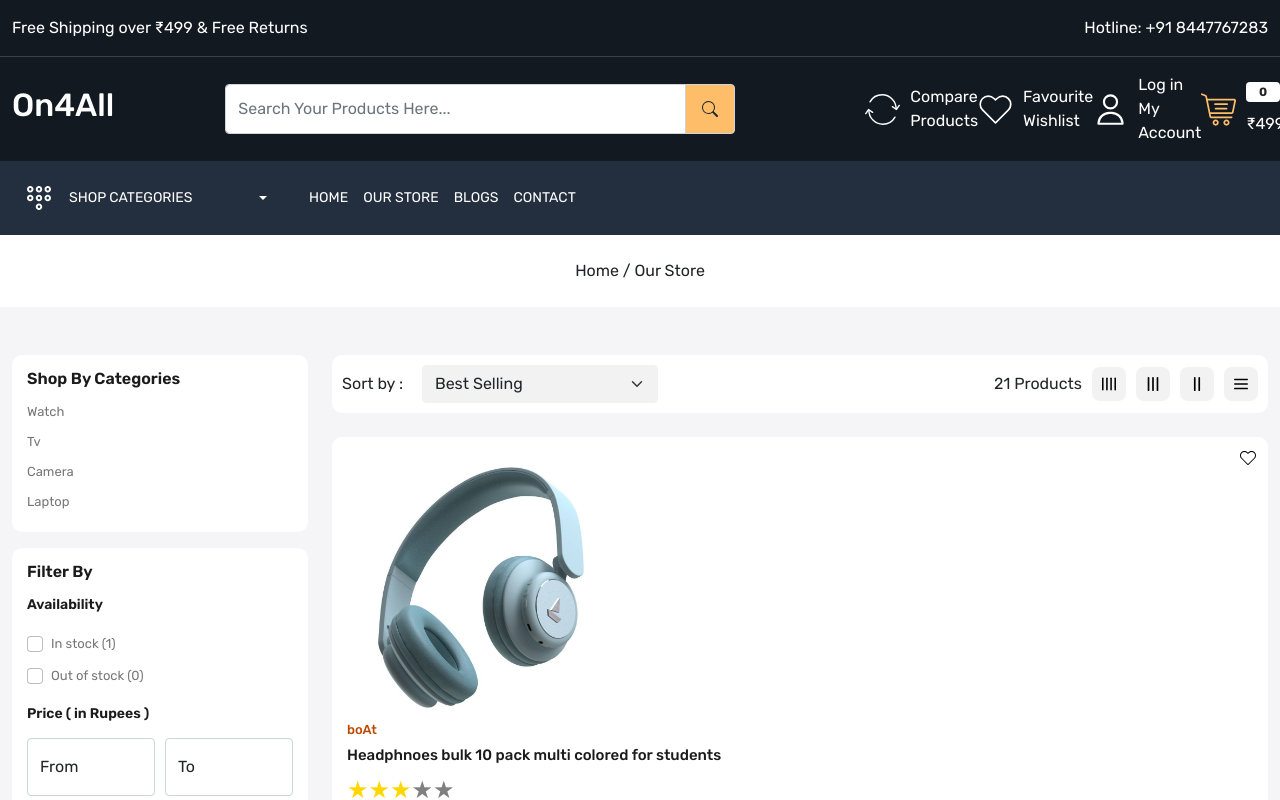
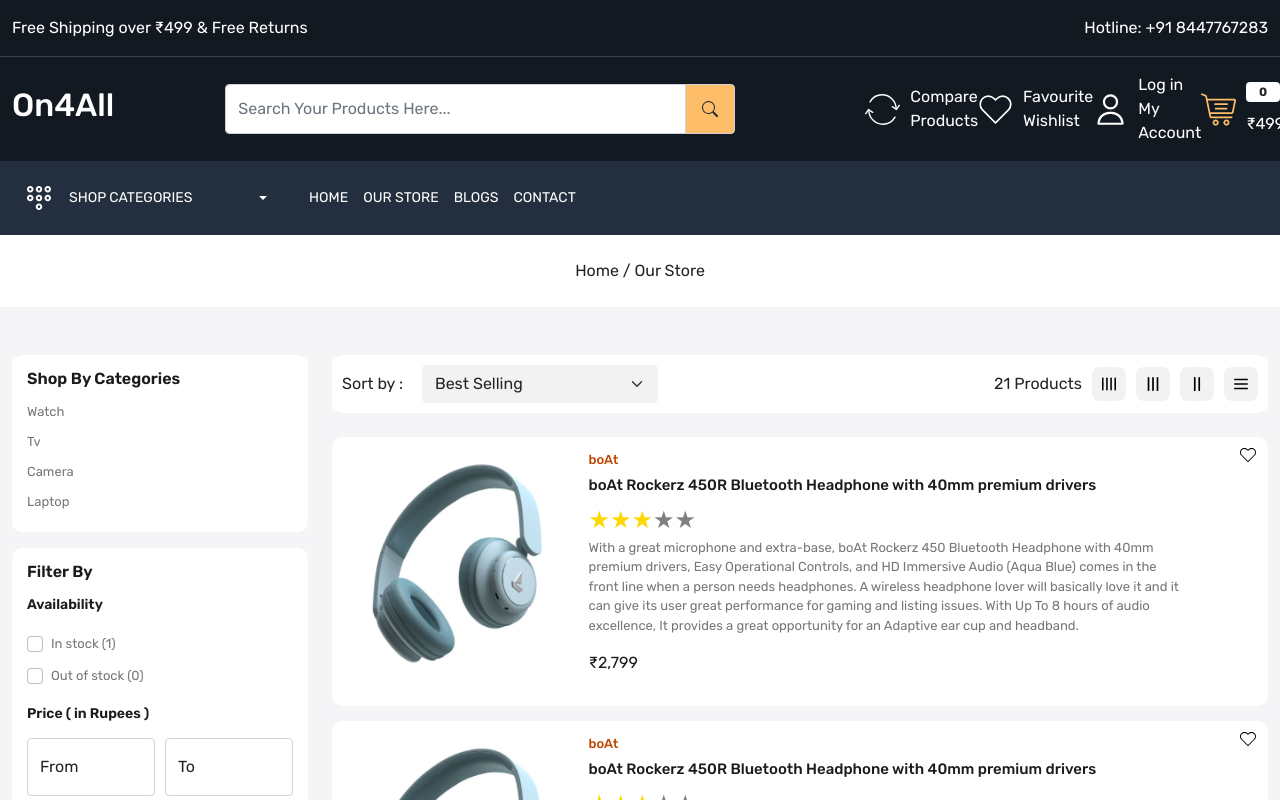
Before and after one commit to Himanshu-Bharti-Ji/frontend, a React (Vite) app: page /store in a window 1280 px wide. Both pictures are taken after a click on the picture 1241 px from the left and 384 px from the top of the page. Shown: the top 800 px of the page. Built offline with nearby package versions, Linux system fonts and the light colour scheme.

Commit message:
Complete Our Store Page

```diff
--- a/src/App.css
+++ b/src/App.css
@@ -408,7 +408,7 @@
 }
 
 .product-card:hover .action-bar {
-  right: 12px;
+  right: 10px;
 }
 
 .product-image img {
@@ -669,6 +669,7 @@
   background-color: #f2f2f2;
   padding: 10px;
   border-radius: 8px;
+  cursor: pointer;
 }
 
 .gr-12 {
@@ -687,6 +688,42 @@
   width: 24%;
 }
 
+.gr-12 .product-card {
+  display: flex;
+  gap: 20px;
+}
+
+.gr-12 .product-image {
+  width: 25%;
+}
+
+.gr-12 .product-details {
+  width: 75%;
+}
+
+.gr-6 .product-image {
+  width: 100%;
+}
+
+.gr-6 .product-image img {
+  margin: auto;
+  display: block;
+}
+
+.gr-4 .product-image {
+  width: 100%;
+}
+
+.gr-4 .product-image img {
+  margin: auto;
+  display: block;
+}
+
+.description {
+  font-size: 13px;
+  color: var(--color--777777);
+  width: 90%;
+}
 
 /* Our Store Page End Here*/
 
--- a/src/components/ProductCard.jsx
+++ b/src/components/ProductCard.jsx
@@ -12,13 +12,13 @@
                 <div className="wishlist-icon position-absolute ">
                     <Link><img src="images/wish.svg" alt="" /></Link>
                 </div>
-                <div className="product-image">
+                <div className="product-image ">
                     <img className='img-fluid ' src="images/boat-headphone.jpg" alt="product image" />
                 </div>
                 <div className="product-details">
                     <h6 className="brand">boAt</h6>
                     <h5 className="product-title">
-                        Headphnoes bulk 10 pack multi colored for students
+                    boAt Rockerz 450R Bluetooth Headphone with 40mm premium drivers
                     </h5>
                     <ReactStars
                         count={5}
@@ -27,6 +27,9 @@
                         edit={false}
                         activeColor="#ffd700"
                     />
+                    <p className={`description ${grid === 12 ? "d-block": "d-none"}`}>
+                    With a great microphone and extra-base, boAt Rockerz 450 Bluetooth Headphone with 40mm premium drivers, Easy Operational Controls, and HD Immersive Audio (Aqua Blue) comes in the front line when a person needs headphones. A wireless headphone lover will basically love it and it can give its user great performance for gaming and listing issues. With Up To 8 hours of audio excellence, It provides a great opportunity for an Adaptive ear cup and headband.
+                    </p>
                     <p className="price">₹2,799</p>
                 </div>
                 <div className="action-bar position-absolute ">
--- a/src/pages/OurStore.jsx
+++ b/src/pages/OurStore.jsx
@@ -177,6 +177,11 @@
                                     <ProductCard grid={grid} />
                                     <ProductCard grid={grid} />
                                     <ProductCard grid={grid} />
+                                    <ProductCard grid={grid} />
+                                    <ProductCard grid={grid} />
+                                    <ProductCard grid={grid} />
+                                    <ProductCard grid={grid} />
+                                    <ProductCard grid={grid} />
                                 </div>
                             </div>
                         </div>
```
